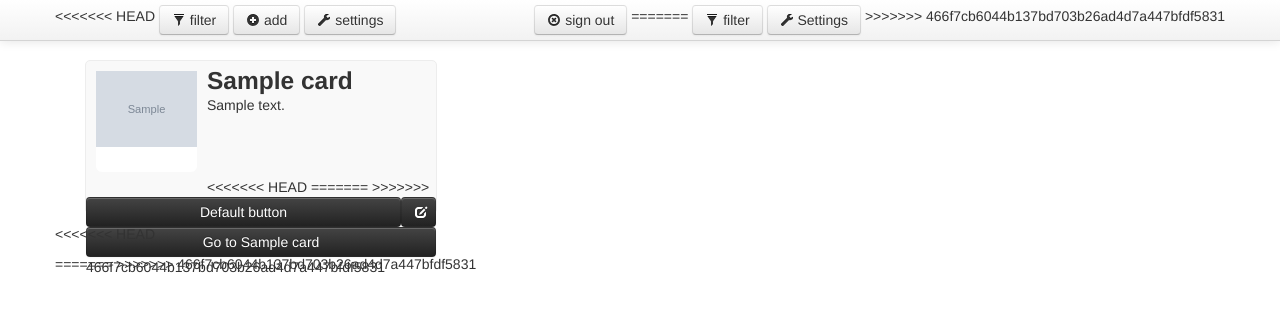
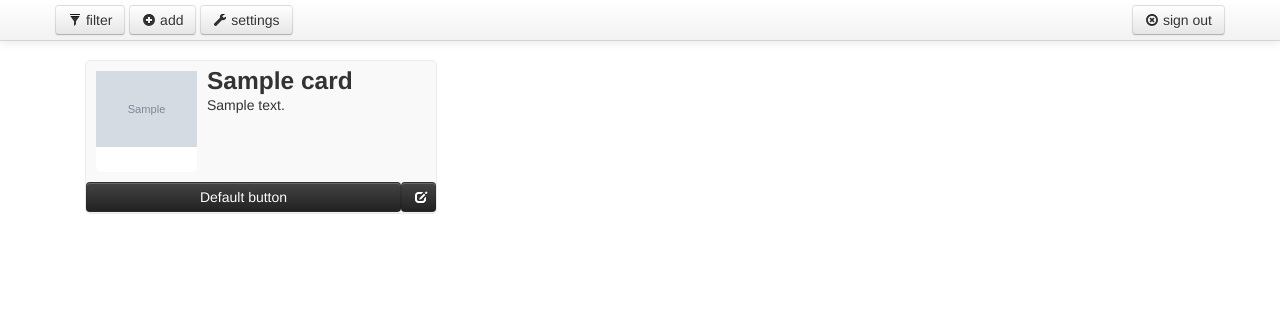
Before and after one commit to nathanielelliott/linkbnd, a Flask app: template linkbnd/templates/index.html in a window 1280 px wide. Shown: the top 312 px of the page. Run offline with Flask 2, Linux system fonts and the light colour scheme; the template is opened without the code that fills it: values that come from a table or form of the project are taken from there, others are empty; tables that the repository leaves empty hold one stand-in row (values such as "Sample post"); grey boxes marked "Sample" are stand-in pictures; form fields are guessed from the names that the template uses; parts of the project's set-up code (start-up, migrations or seed data) failed here and were passed over; some libraries are stand-ins or nearby versions.

Commit message:
Unfucking some merge screwup I did.
This may have blown away some of the changes made previously but I think those
would be broken anyway due to something or another. Sorry.

```diff
--- a/linkbnd/templates/index.html
+++ b/linkbnd/templates/index.html
@@ -40,19 +40,12 @@
                     <div class="nav-collapse collapse">
                         {% if not user.is_anonymous() %}
                         <ul class="nav">
-<<<<<<< HEAD
                             <a href="#filtER" role="button" data-toggle="modal" type="submit" class="btn filteron"><i class="icon-filter"></i> filter</a>
                             <a href="#addData" role="button" data-toggle="modal" type="submit" class="btn"><i class="icon-plus-sign"></i> add</a>
                             <a href="#setTINGS" role="button" data-toggle="modal" type="submit" class="btn"><i class="icon-wrench"></i> settings</a>
                         </ul>
                         <form class="navbar-form pull-right">
                             <a href="#signOUT" role="button" data-toggle="modal" type="submit" class="btn"><i class="icon-remove-circle"></i> sign out</a>
-=======
-                            <li class="btn filteron"><i class="icon-filter"></i> filter</li>
-                        </ul>
-                        <form class="navbar-form pull-right">
-                            <a href="#signIN" role="button" data-toggle="modal" type="submit" class="btn"><i class="icon-wrench"></i> Settings</a>
->>>>>>> 466f7cb6044b137bd703b26ad4d7a447bfdf5831
                         </form>
                         {% else %}
                         <ul class="nav">
@@ -94,23 +87,16 @@
                 <!--<div class="linkedImg img-rounded"><img src="{{ url_for('static', filename='apple-touch-icon-114x114-precomposed.png') }}"></div>-->
                 <h3>{{ card.title }}</h3>
                 <p>{{ card.description }}</p>
-<<<<<<< HEAD
                 {% if user.is_anonymous() %}
                 <a href="{{ card.url }}"><button class="btn btn-inverse pull-left" style="width:100%;" type="button">Go to {{ card.title }}</button></a>
                 {% else %}
                 <button class="btn btn-inverse pull-left" style="width:90%;" type="button">Default button</button> <button class="btn btn-inverse pull-right" style="width:10%;" type="button"><i class="icon-edit icon-white"></i></button>
                 {% endif %}
-=======
-                <a href="{{ card.url }}"><button class="btn btn-inverse pull-left" style="width:100%;" type="button">Go to {{ card.title }}</button></a>
->>>>>>> 466f7cb6044b137bd703b26ad4d7a447bfdf5831
             </div>
             {% endfor %}
 
             <footer>
-<<<<<<< HEAD
                 <p></p>
-=======
->>>>>>> 466f7cb6044b137bd703b26ad4d7a447bfdf5831
             </footer>
 
         </div> <!-- /container -->
```
